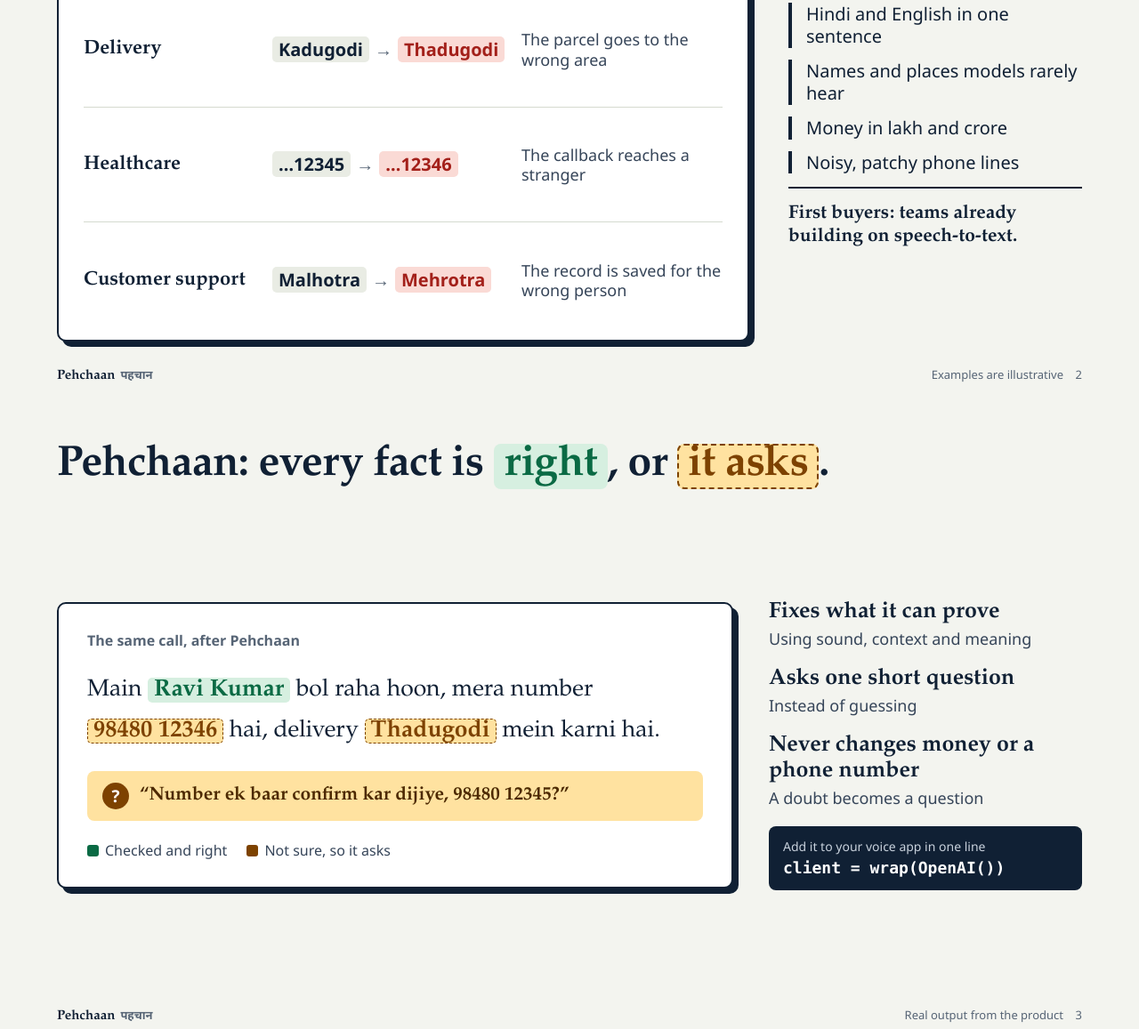
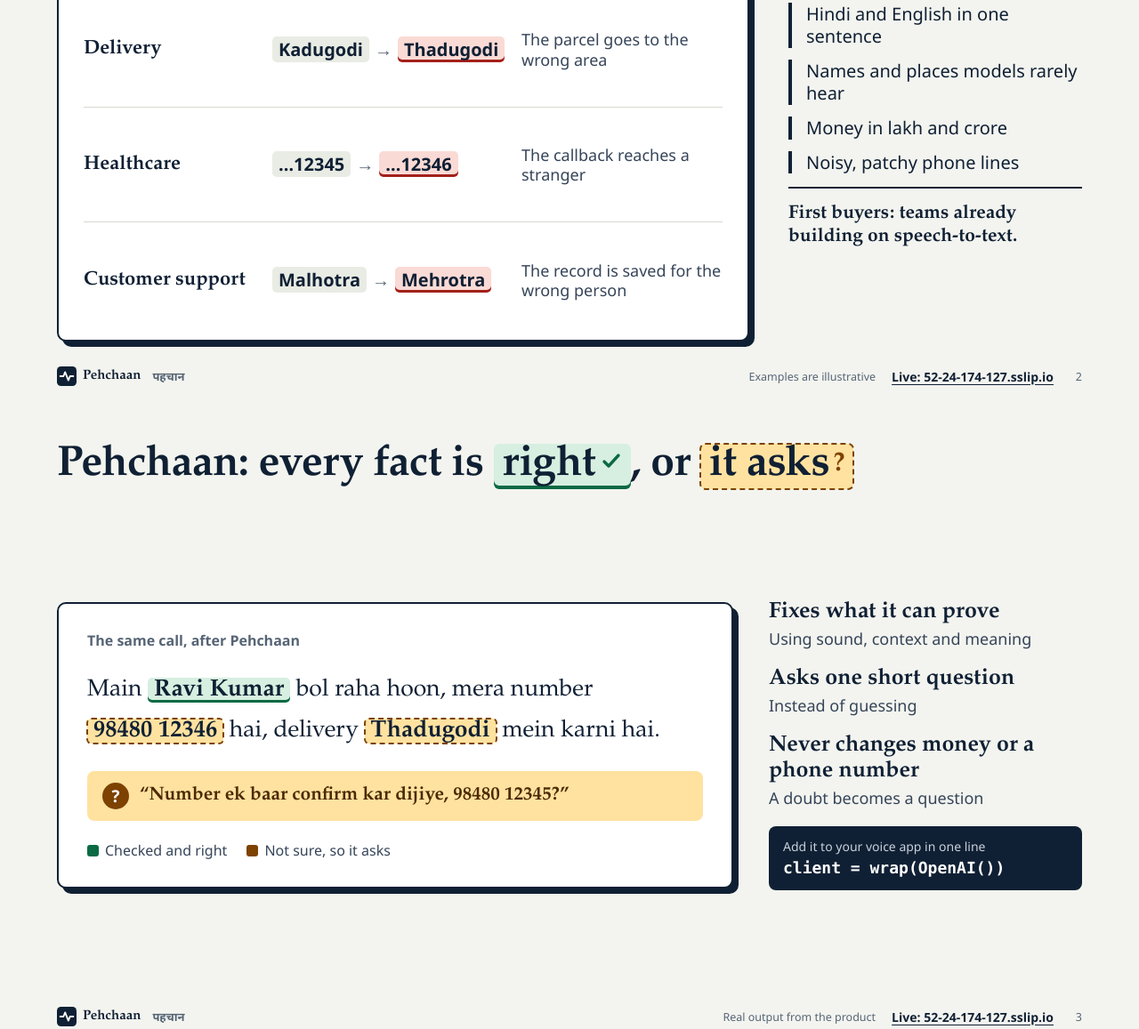
Before and after one commit to dev-seek/Pehchaan, a plain HTML site: page docs/deck/deck.html in a window 1280 px wide. Shown: the part 986-2143 px from the top of the page at 89% size. Drawn offline with Linux system fonts and the light colour scheme.

Commit message:
Match the deck to the website and show the live URL on every slide
Co-Authored-By: Claude Opus 5.5 <noreply@anthropic.com>

```diff
--- a/docs/deck/deck.html
+++ b/docs/deck/deck.html
@@ -20,15 +20,20 @@ html, body { margin: 0; padding: 0; background: var(--paper); color: var(--ink);
 h1 { margin: 0; font: 700 48px/1.08 var(--serif); letter-spacing: -.014em; white-space: nowrap; }
 h2 { margin: 0; font: 700 22px/1.2 var(--serif); }
 p { margin: 0; }
-.foot { position: absolute; left: 64px; right: 64px; bottom: 22px; display: flex; justify-content: space-between; align-items: baseline; font-size: 13px; color: var(--ink-3); }
+.foot { position: absolute; left: 64px; right: 64px; bottom: 20px; display: flex; gap: 18px; align-items: center; font-size: 12.5px; color: var(--ink-3); }
+.foot .brand { display: inline-flex; align-items: center; gap: 7px; flex: none; }
+.foot .brand svg { width: 22px; height: 22px; }
+.foot .note { flex: 1; text-align: right; white-space: nowrap; }
+.foot a { flex: none; color: var(--ink); font-size: 14px; font-weight: 700; text-decoration: underline; text-underline-offset: 3px; }
+.foot .n { flex: none; width: 14px; text-align: right; }
 .foot b { font: 700 15px var(--serif); color: var(--ink); }
 .foot .hi { font-weight: 700; margin-left: 6px; color: var(--ink-3); font-size: 13px; }
 .source { font-size: 13px; color: var(--ink-3); line-height: 1.35; }
 .stage { background: var(--card); border: 2px solid var(--ink); border-radius: 10px; box-shadow: 6px 6px 0 var(--ink); }
 .m { padding: 1px 7px; border-radius: 5px; font-weight: 700; white-space: nowrap; }
-.m-bad { background: var(--wrong-bg); color: var(--wrong); }
-.m-ok { background: var(--ok-bg); color: var(--ok); }
-.m-ask { background: var(--ask-bg); color: var(--ask); outline: 1.5px dashed var(--ask); outline-offset: -1.5px; }
+.m-bad { background: var(--wrong-bg); color: var(--ink); box-shadow: inset 0 -3px 0 var(--wrong); }
+.m-ok { background: var(--ok-bg); color: var(--ink); box-shadow: inset 0 -3px 0 var(--ok); }
+.m-ask { background: var(--ask-bg); color: var(--ink); outline: 2px dashed var(--ask); outline-offset: -1px; }
 .m-plain { background: var(--sunk); }
 
 /* 1 */
@@ -57,8 +62,11 @@ p { margin: 0; }
 .buyer { padding-top: 16px; border-top: 2px solid var(--ink); font: 700 21px/1.25 var(--serif); }
 
 /* 3 */
-.title-marks .r { background: var(--ok-bg); color: var(--ok); padding: 0 12px 3px; border-radius: 8px; }
-.title-marks .a { background: var(--ask-bg); color: var(--ask); padding: 0 12px 3px; border-radius: 8px; outline: 2px dashed var(--ask); outline-offset: -2px; }
+.title-marks .r { background: var(--ok-bg); color: var(--ink); padding: 0 10px 3px; border-radius: 6px; box-shadow: inset 0 -4px 0 var(--ok); }
+.title-marks svg { width: .5em; height: .5em; margin-left: .12em; vertical-align: .08em; fill: none; stroke-width: 3.4; stroke-linecap: round; stroke-linejoin: round; }
+.title-marks .r svg { stroke: var(--ok); }
+.title-marks .a { background: var(--ask-bg); color: var(--ink); padding: 0 10px 3px; border-radius: 6px; outline: 2.5px dashed var(--ask); outline-offset: -1px; }
+.title-marks .a b { margin-left: .14em; font-size: .62em; vertical-align: .16em; color: var(--ask); }
 .built { flex: 1; display: grid; grid-template-columns: 1fr 352px; gap: 40px; margin-top: 22px; align-items: center; }
 .result { padding: 30px 32px; display: grid; gap: 22px; }
 .result small { font-size: 16px; font-weight: 700; color: var(--ink-3); }
@@ -85,7 +93,7 @@ p { margin: 0; }
 .checks span { padding: 15px 3px; text-align: center; background: var(--sunk); border-radius: 6px; font-size: 16px; font-weight: 700; }
 .gate { margin-top: 10px; padding: 11px 10px; text-align: center; background: var(--ink); color: #fff; border-radius: 6px; font-size: 16px; font-weight: 600; }
 .outs { display: grid; gap: 10px; }
-.out { padding: 27px 12px; text-align: center; border-radius: 8px; font: 700 21px/1.1 var(--serif); }
+.out { padding: 27px 12px; text-align: center; border-radius: 8px; white-space: normal; font: 700 21px/1.1 var(--serif); }
 .proof { flex: 1; margin-top: 38px; display: grid; grid-template-columns: 1fr 1fr 1fr; gap: 40px; align-items: center; align-content: center; border-top: 2px solid var(--ink); padding-top: 18px; }
 .num { font: 700 72px/1 var(--serif); letter-spacing: -.02em; white-space: nowrap; }
 .num i { font-style: normal; color: var(--ink-3); font-size: 46px; margin: 0 8px; }
@@ -133,7 +141,7 @@ p { margin: 0; }
       <p class="source">Our real-voice test: 30 calls, one speaker, simulated phone line. The call shown is an example.</p>
     </div>
   </div>
-  <div class="foot"><span><b>Pehchaan</b><span class="hi">पहचान</span></span><span>1</span></div>
+  <div class="foot"><span class="brand"><svg viewBox="0 0 24 24"><rect width="24" height="24" rx="5" fill="#102034"/><path d="M4 12h4l2-5 4 10 2-5h4" fill="none" stroke="#fff" stroke-width="2" stroke-linecap="round" stroke-linejoin="round"/></svg><b>Pehchaan</b><span class="hi">पहचान</span></span><span class="note"></span><a href="https://52-24-174-127.sslip.io">Live: 52-24-174-127.sslip.io</a><span class="n">1</span></div>
 </section>
 
 <section class="slide">
@@ -156,11 +164,11 @@ p { margin: 0; }
       <p class="buyer">First buyers: teams already building on speech-to-text.</p>
     </div>
   </div>
-  <div class="foot"><span><b>Pehchaan</b><span class="hi">पहचान</span></span><span>Examples are illustrative &nbsp;&nbsp; 2</span></div>
+  <div class="foot"><span class="brand"><svg viewBox="0 0 24 24"><rect width="24" height="24" rx="5" fill="#102034"/><path d="M4 12h4l2-5 4 10 2-5h4" fill="none" stroke="#fff" stroke-width="2" stroke-linecap="round" stroke-linejoin="round"/></svg><b>Pehchaan</b><span class="hi">पहचान</span></span><span class="note">Examples are illustrative</span><a href="https://52-24-174-127.sslip.io">Live: 52-24-174-127.sslip.io</a><span class="n">2</span></div>
 </section>
 
 <section class="slide">
-  <h1 class="title-marks">Pehchaan: every fact is <span class="r">right</span>, or <span class="a">it asks</span>.</h1>
+  <h1 class="title-marks">Pehchaan: every fact is <span class="r">right<svg viewBox="0 0 24 24"><path d="m4 13 5 5L20 6"/></svg></span>, or <span class="a">it asks<b>?</b></span></h1>
   <div class="built">
     <div class="stage result">
       <small>The same call, after Pehchaan</small>
@@ -175,7 +183,7 @@ p { margin: 0; }
       <div class="plug"><em>Add it to your voice app in one line</em>client = wrap(OpenAI())</div>
     </div>
   </div>
-  <div class="foot"><span><b>Pehchaan</b><span class="hi">पहचान</span></span><span>Real output from the product &nbsp;&nbsp; 3</span></div>
+  <div class="foot"><span class="brand"><svg viewBox="0 0 24 24"><rect width="24" height="24" rx="5" fill="#102034"/><path d="M4 12h4l2-5 4 10 2-5h4" fill="none" stroke="#fff" stroke-width="2" stroke-linecap="round" stroke-linejoin="round"/></svg><b>Pehchaan</b><span class="hi">पहचान</span></span><span class="note">Real output from the product</span><a href="https://52-24-174-127.sslip.io">Live: 52-24-174-127.sslip.io</a><span class="n">3</span></div>
 </section>
 
 <section class="slide">
@@ -195,7 +203,7 @@ p { margin: 0; }
     <div><div class="num">8<i>→</i><em>3</em></div><p class="num-label">silent errors in money, phone numbers and PINs</p></div>
     <div><div class="num">0</div><p class="num-label">crashes across 100,000 hostile<br>stress inputs</p></div>
   </div>
-  <div class="foot"><span><b>Pehchaan</b><span class="hi">पहचान</span></span><span>21→13 and 8→3: locked test of the core engine, 30 real-voice calls, one speaker, simulated line. Crashes: generated inputs. &nbsp;&nbsp; 4</span></div>
+  <div class="foot"><span class="brand"><svg viewBox="0 0 24 24"><rect width="24" height="24" rx="5" fill="#102034"/><path d="M4 12h4l2-5 4 10 2-5h4" fill="none" stroke="#fff" stroke-width="2" stroke-linecap="round" stroke-linejoin="round"/></svg><b>Pehchaan</b><span class="hi">पहचान</span></span><span class="note">21→13, 8→3: locked core-engine test, 30 real-voice calls, one speaker, simulated line. Crashes: generated inputs.</span><a href="https://52-24-174-127.sslip.io">Live: 52-24-174-127.sslip.io</a><span class="n">4</span></div>
 </section>
 
 <section class="slide">
@@ -224,10 +232,10 @@ p { margin: 0; }
         <span>Real-voice testing across more Indian languages</span>
         <span>Thresholds tuned per customer from real answers</span>
       </div>
-      <div class="links"><span>Try it live: <a href="https://52-24-174-127.sslip.io">52-24-174-127.sslip.io</a></span><span>Code: <a href="https://github.com/dev-seek/Pehchaan">github.com/dev-seek/Pehchaan</a></span></div>
+      <div class="links"><span>Hosted and live: <a href="https://52-24-174-127.sslip.io">https://52-24-174-127.sslip.io</a></span><span>Code: <a href="https://github.com/dev-seek/Pehchaan">github.com/dev-seek/Pehchaan</a></span></div>
     </div>
   </div>
-  <div class="foot"><span><b>Pehchaan</b><span class="hi">पहचान</span></span><span>5</span></div>
+  <div class="foot"><span class="brand"><svg viewBox="0 0 24 24"><rect width="24" height="24" rx="5" fill="#102034"/><path d="M4 12h4l2-5 4 10 2-5h4" fill="none" stroke="#fff" stroke-width="2" stroke-linecap="round" stroke-linejoin="round"/></svg><b>Pehchaan</b><span class="hi">पहचान</span></span><span class="note"></span><a href="https://52-24-174-127.sslip.io">Live: 52-24-174-127.sslip.io</a><span class="n">5</span></div>
 </section>
 
 </body>
```
Also changed, not shown: 3 other files.
